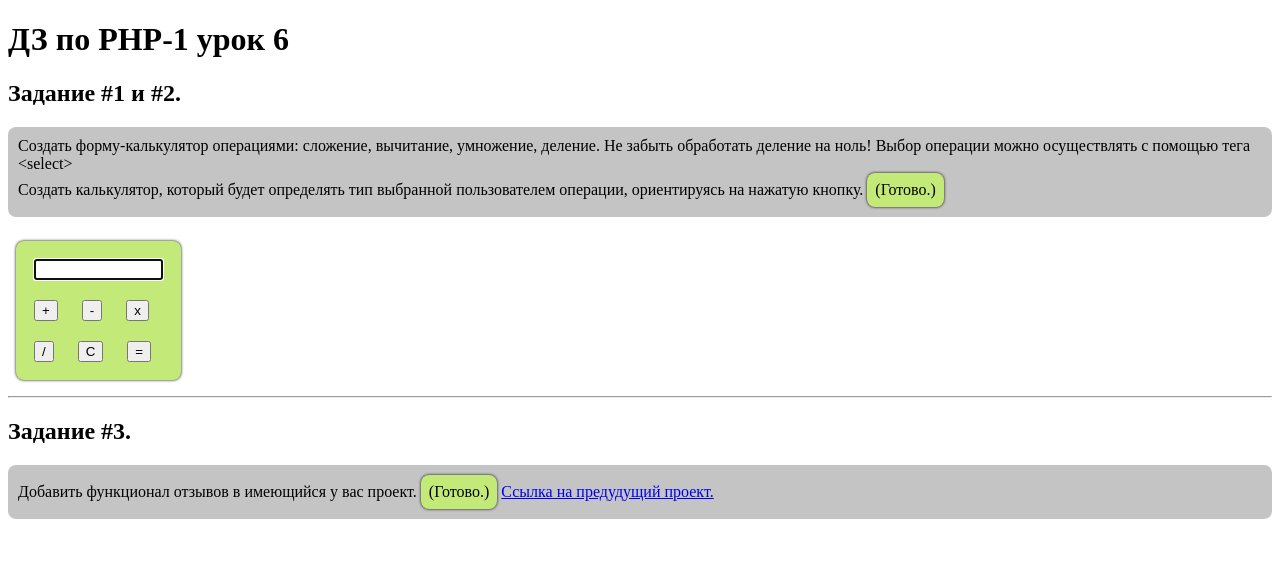
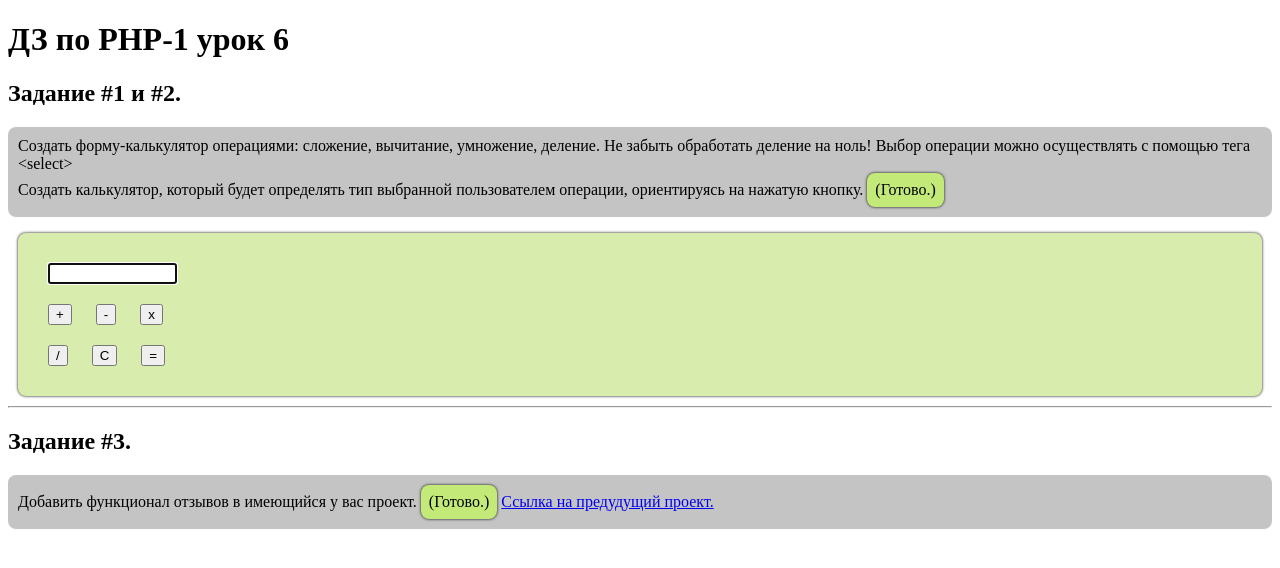
Before and after one commit to artemijeka/PHP-1, a PHP site: page / in a window 1280 px wide. Shown: the top 568 px of the page. Run offline with PHP 8.4, Linux system fonts and the light colour scheme; data that the repository does not hold is empty.

Commit message:
стили поправил

```diff
--- a/6/HW/public_html/css/style.css
+++ b/6/HW/public_html/css/style.css
@@ -8,19 +8,11 @@ input {
   margin: 10px;
 }
 
-.gallery {
-  background-color: #c3ea79;
-	box-shadow: 0 0 3px #000;
-	display: inline-block;
-	padding: 8px;
-	border-radius: 8px;
-	margin: 8px;
-}
 
 .gallery__h3 {
-	margin: 3px auto;
-    text-align: center;
-    font-size: x-large;
+	margin-bottom: 24px;
+  text-align: center;
+  font-size: x-large;
 }
 
 .gallery__image {
@@ -28,13 +20,6 @@ input {
   width: 250px;
   height: 250px;
   margin: 10px;
-}
-
-form {
-  background: #d8edad;
-  padding: 20px;
-  border-radius: 8px;
-  margin: 8px;
 }
 
 .buttonForUploads,
@@ -64,6 +49,16 @@ form {
 	border-radius: 8px;
 }
 
+.gallery__review {
+	background-color: #c3ea79;
+	box-shadow: 0 0 3px #000;
+	display: inline-block;
+	padding: 8px;
+	border-radius: 8px;
+	margin: 0 10px;
+
+}
+
 strong,
 strong:before {
 	content: " ";
@@ -73,3 +68,17 @@ strong:before {
 textarea {
 	overflow: hidden;
 }
+
+.gallery,
+form {
+  background-color: #d8edad;
+	box-shadow: 0 0 3px #000;
+	display: block;
+	border-radius: 8px;
+	margin: 10px;
+  padding: 20px;
+}
+
+.date {
+	font-size: 64%;
+}
```
